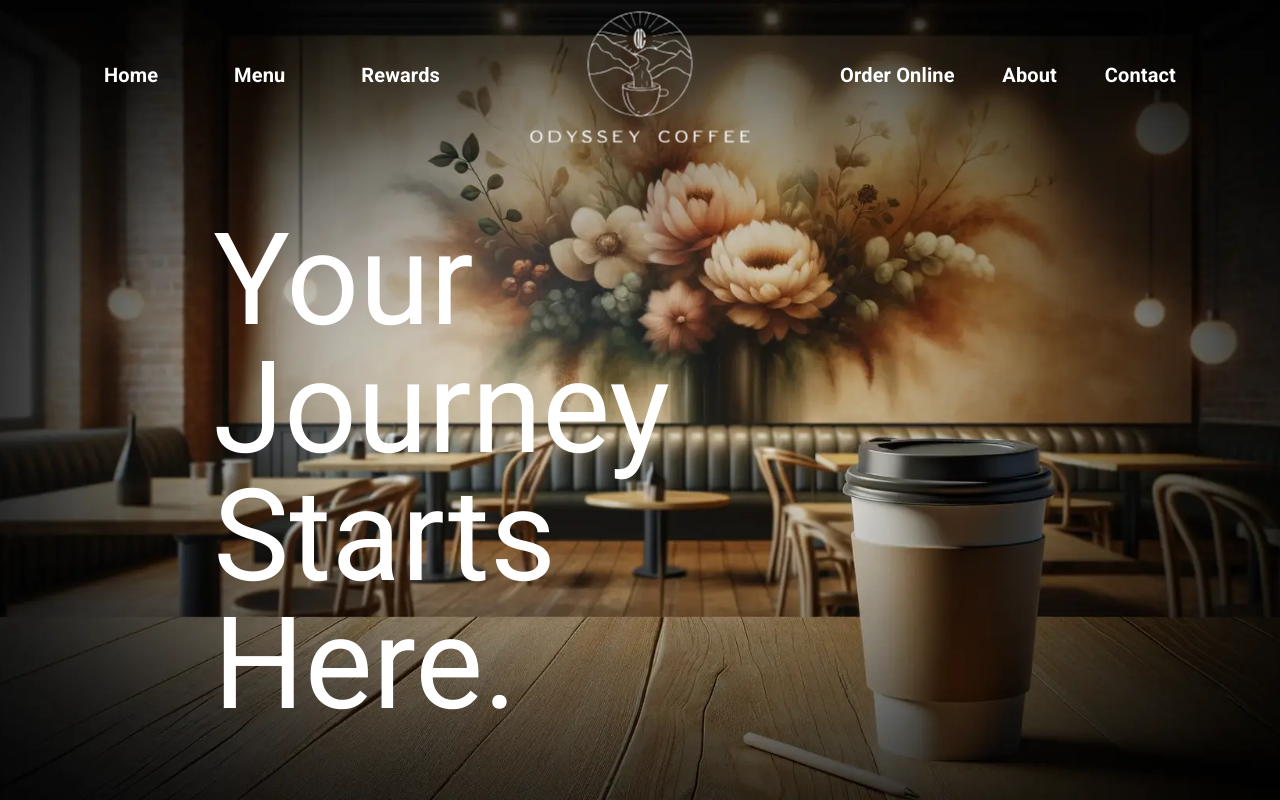
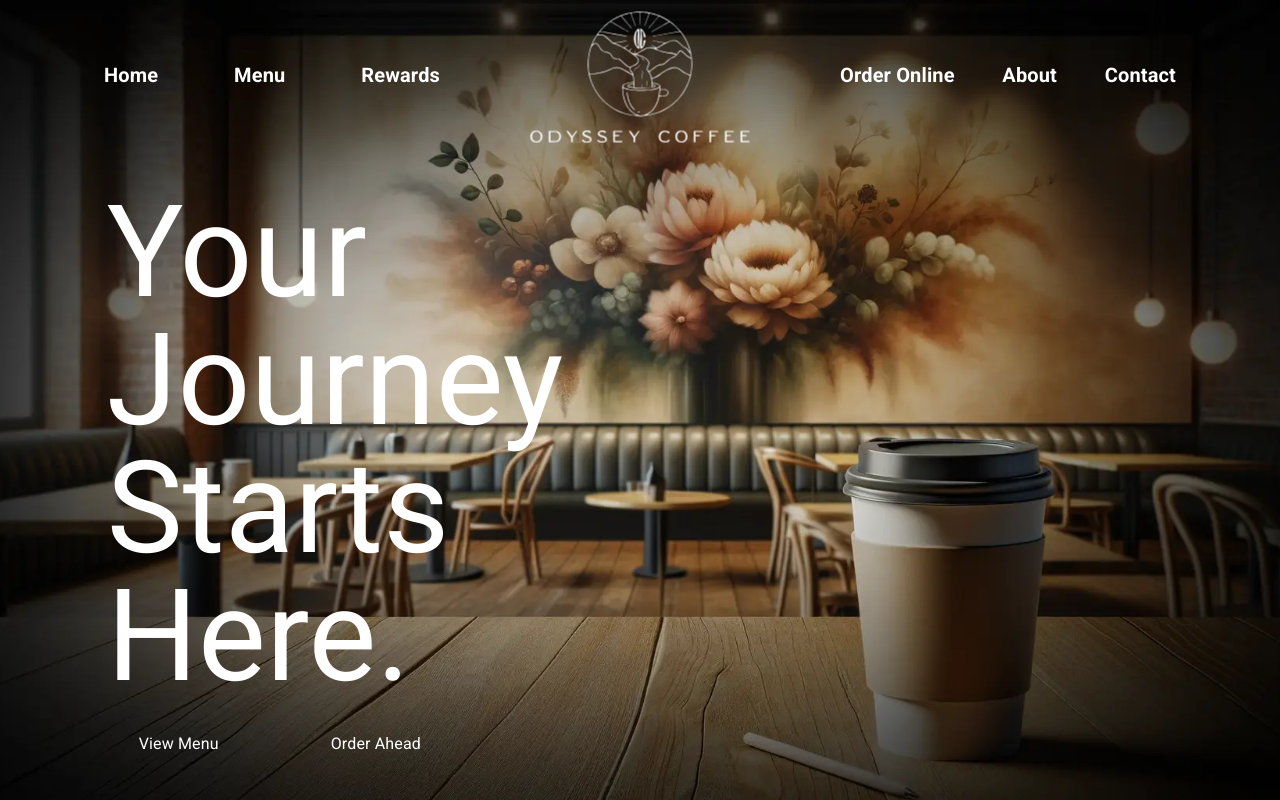
Before and after one commit to jaylamping/Odyssey-Coffee, a React (Vite) app: page / in a window 1280 px wide. Built offline with nearby package versions, Linux system fonts and the light colour scheme.

Commit message:
getting better

```diff
--- a/index.html
+++ b/index.html
@@ -6,6 +6,7 @@
     <meta name="viewport" content="width=device-width, initial-scale=1.0" />
     <title>Odyssey Coffee</title>
   </head>
+
   <body>
     <div id="root"></div>
     <script type="module" src="/src/main.tsx"></script>
--- a/src/index.css
+++ b/src/index.css
@@ -1,4 +1,4 @@
-/* Import Roboto fonts */
+/* Import fonts */
 @import url('@fontsource/roboto/300.css');
 @import url('@fontsource/roboto/400.css');
 @import url('@fontsource/roboto/500.css');
@@ -26,7 +26,3 @@
 .white-logo {
   filter: brightness(0) invert(1);
 }
-
-.bold-svg path {
-  stroke-width: 3; /* Increase the stroke width */
-}
--- a/src/pages/Home.tsx
+++ b/src/pages/Home.tsx
@@ -1,8 +1,20 @@
+import { Link } from 'react-router-dom';
+
 const Home = () => {
   return (
     <div className='grid grid-cols-12 bg-cover bg-center h-screen w-screen bg-no-repeat home-background'>
-      <div className='col-start-3 col-span-5 flex items-center justify-center min-h-screen text-white pt-36'>
-        <h1 className='text-9xl'>Your Journey Starts Here.</h1>
+      <div className='col-start-2 col-span-6 flex items-center justify-center min-h-screen text-white pt-36'>
+        <div>
+          <h1 className='text-9xl'>Your Journey Starts Here.</h1>
+          <div className='space-x-12 pt-8'>
+            <Link className='px-8' to='/menu'>
+              View Menu
+            </Link>
+            <Link className='px-8' to='/order'>
+              Order Ahead
+            </Link>
+          </div>
+        </div>
       </div>
     </div>
   );
--- a/tailwind.config.js
+++ b/tailwind.config.js
@@ -2,7 +2,11 @@
 export default {
   content: ['./index.html', './src/**/*.{js,ts,jsx,tsx}'],
   theme: {
-    extend: {},
+    extend: {
+      fontFamily: {
+        sans: ['Roboto', 'sans-serif'],
+      },
+    },
   },
   plugins: [],
 };
```
